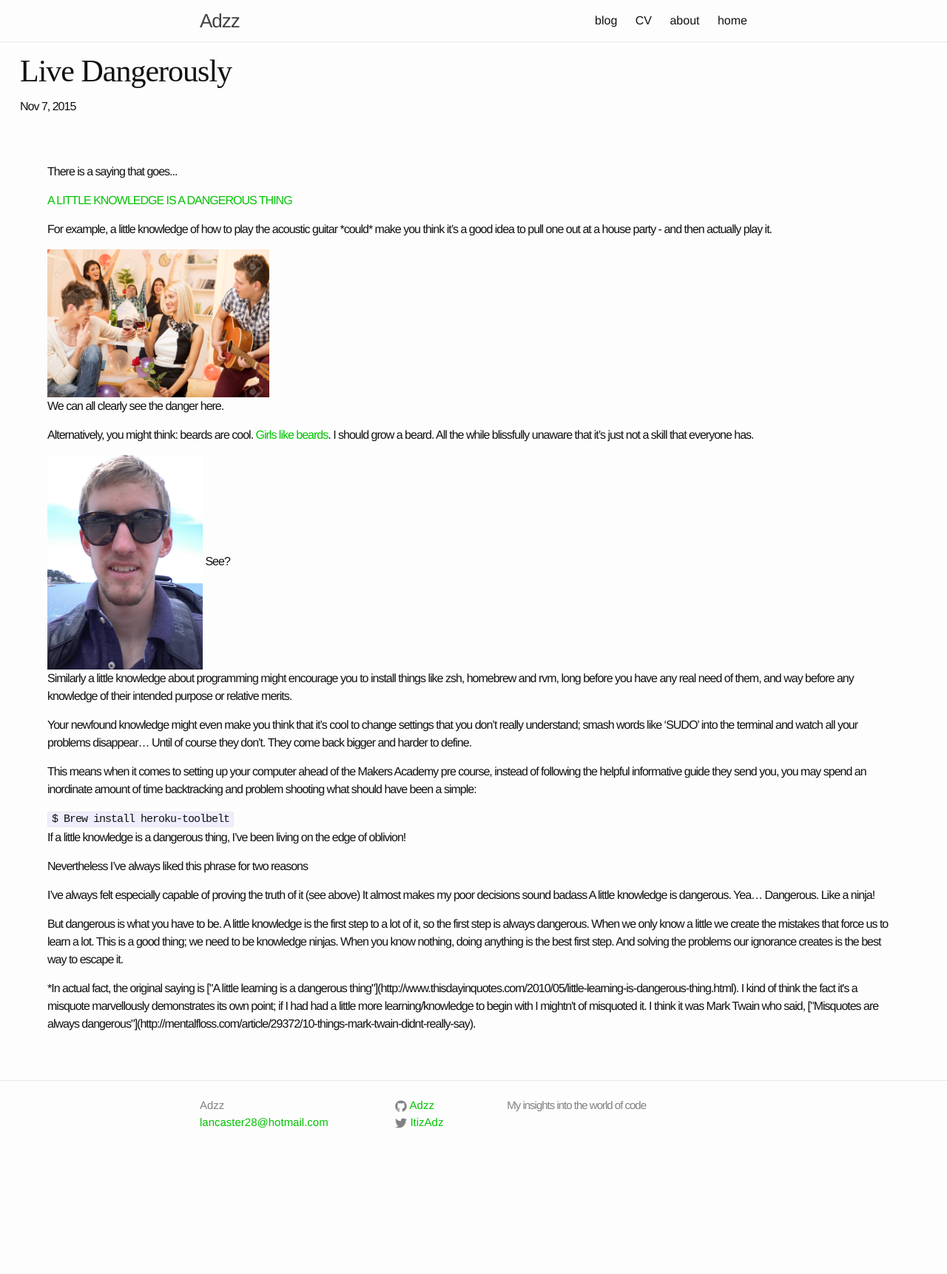
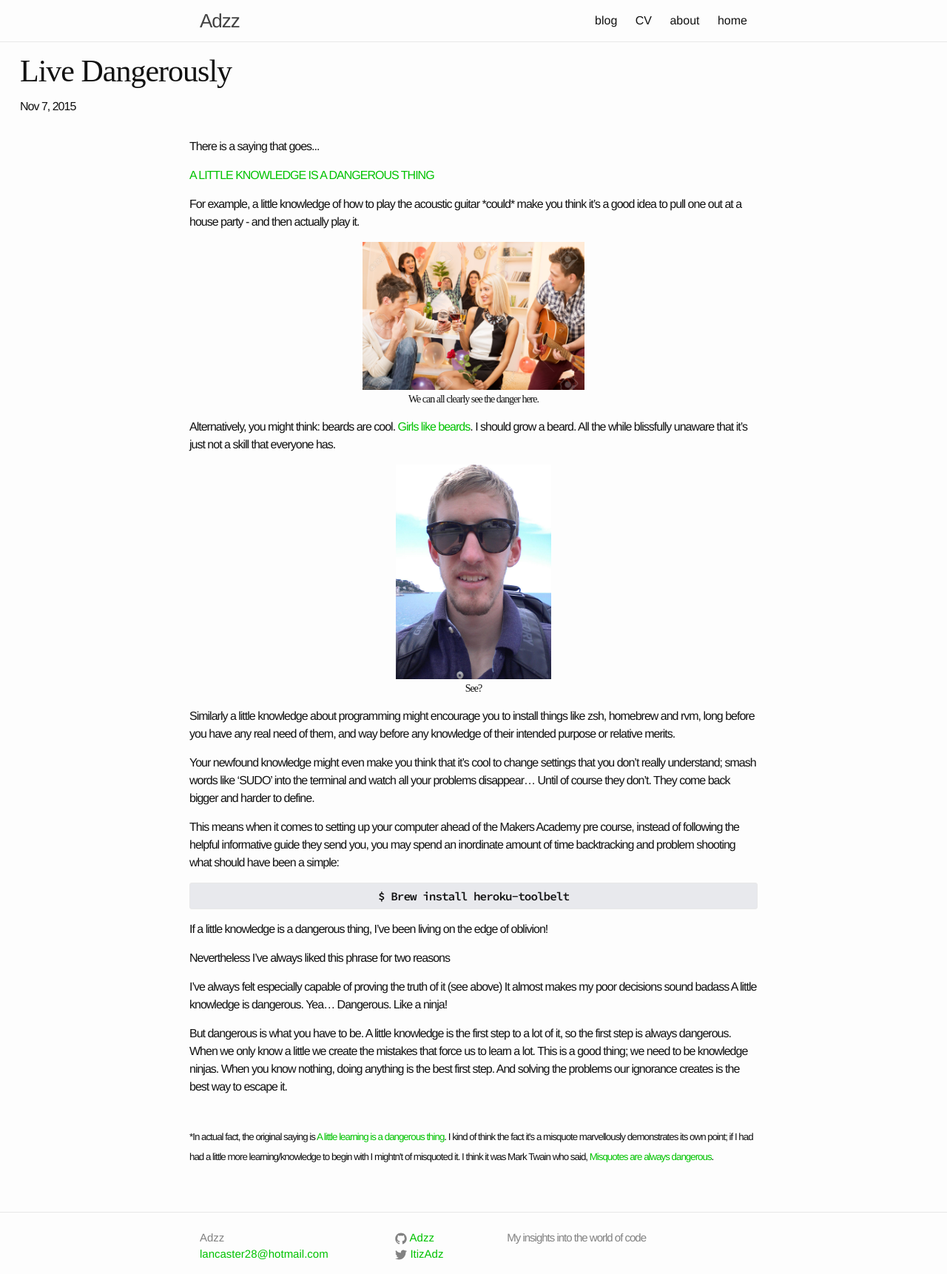
Before and after one commit to Adzz/adzz.github.io, a Jekyll site: the page built from _posts/2015-11-07-live-dangerously.html, in a window 1280 px wide. Shown: the whole page at 74% size. Built offline with Jekyll 4.4.1, drawn with Linux system fonts in a browser that asks for light colours; before the commit the page ends 1543 px from its top, so only the background shows below that.

Commit message:
Fixes first blog post design

```diff
--- a/_includes/head.html
+++ b/_includes/head.html
@@ -5,7 +5,11 @@
 
   <title>{% if page.title %}{{ page.title | escape }}{% else %}{{ site.title | escape }}{% endif %}</title>
   <meta name="description" content="{% if page.excerpt %}{{ page.excerpt | strip_html | strip_newlines | truncate: 160 }}{% else %}{{ site.description }}{% endif %}">
+  <!-- fonts -->
+
   <link href='https://fonts.googleapis.com/css?family=Press+Start+2P' rel='stylesheet' type='text/css'>
+  <link href='https://fonts.googleapis.com/css?family=Source+Code+Pro:600' rel='stylesheet' type='text/css'>
+
   <link rel="stylesheet" href="{{ "/css/main.css" | prepend: site.baseurl }}">
   <link rel="canonical" href="{{ page.url | replace:'index.html','' | prepend: site.baseurl | prepend: site.url }}">
   <link rel="alternate" type="application/rss+xml" title="{{ site.title }}" href="{{ "/feed.xml" | prepend: site.baseurl | prepend: site.url }}">
--- a/_posts/2015-11-07-live-dangerously.html
+++ b/_posts/2015-11-07-live-dangerously.html
@@ -9,17 +9,17 @@ category: makers
 <p><a href="https://en.wikipedia.org/wiki/An_Essay_on_Criticism">A LITTLE KNOWLEDGE IS A DANGEROUS THING</a></p>
 
 <p>For example, a little knowledge of how to play the acoustic guitar *could* make you think it’s a good idea to pull one out at a house party - and then actually play it.</p>
-
-<img src="{{site.baseurl}}/assets/images/blog-images/party.jpg" alt="house party pic" height="200" width="300">
-
-
-<p>We can all clearly see the danger here.</p>
+<figure>
+  <img src="{{site.baseurl}}/assets/images/blog-images/party.jpg" alt="house party pic" height="200" width="300">
+  <figcaption>We can all clearly see the danger here.</figcaption>
+</figure>
 
 <p>Alternatively, you might think: beards are cool. <a href="http://www.buzzfeed.com/javiermoreno/29-beard-and-man-bun-combinations-that-will-awaken-your-inne#.ccdrWxq8m">Girls like beards</a>. I should grow a beard. All the while blissfully unaware that it’s just not a skill that everyone has.</p>
 
-<img src="{{site.baseurl}}/assets/images/blog-images/beard.jpg" alt="bad beard picture" height="290" width="210">
-
-See?
+<figure>
+  <img src="{{site.baseurl}}/assets/images/blog-images/beard.jpg" alt="bad beard picture" height="290" width="210">
+  <figcaption>See?</figcaption>
+</figure>
 
 <p>Similarly a little knowledge about programming might encourage you to install things like zsh, homebrew and rvm, long before you have any real need of them, and way before any knowledge of their intended purpose or relative merits.</p>
 
@@ -27,9 +27,7 @@ See?
 
 <p>This means when it comes to setting up your computer ahead of the Makers Academy pre course, instead of following the helpful informative guide they send you, you may spend an inordinate amount of time backtracking and problem shooting what should have been a simple:</p>
 
-<code>
-$ Brew install heroku-toolbelt
-</code>
+<pre><code>$ Brew install heroku-toolbelt</code></pre>
 
 <p>If a little knowledge is a dangerous thing, I’ve been living on the edge of oblivion!</p>
 
@@ -40,8 +38,5 @@ It almost makes my poor decisions sound badass
 A little knowledge is dangerous. Yea… Dangerous. Like a ninja!</p>
 
 <p>But dangerous is what you have to be. A little knowledge is the first step to a lot of it, so the first step is always dangerous. When we only know a little we create the mistakes that force us to learn a lot. This is a good thing; we need to be knowledge ninjas. When you know nothing, doing anything is the best first step. And solving the problems our ignorance creates is the best way to escape it.</p>
-
-
-
-
-*In actual fact, the original saying is ["A little learning is a dangerous thing"](http://www.thisdayinquotes.com/2010/05/little-learning-is-dangerous-thing.html). I kind of think the fact it's a misquote marvellously demonstrates its own point; if I had had a little more learning/knowledge to begin with I mightn't of misquoted it. I think it was Mark Twain who said, ["Misquotes are always dangerous"](http://mentalfloss.com/article/29372/10-things-mark-twain-didnt-really-say).
+<br>
+<sub>*In actual fact, the original saying is <a href="http://www.thisdayinquotes.com/2010/05/little-learning-is-dangerous-thing.html">A little learning is a dangerous thing</a>. I kind of think the fact it's a misquote marvellously demonstrates its own point; if I had had a little more learning/knowledge to begin with I mightn't of misquoted it. I think it was Mark Twain who said, <a href="http://mentalfloss.com/article/29372/10-things-mark-twain-didnt-really-say">Misquotes are always dangerous</a>.</sub>
--- a/_sass/_base.scss
+++ b/_sass/_base.scss
@@ -39,35 +39,31 @@ body {
  * Set `margin-bottom` to maintain vertical rhythm
  */
 h1, h2, h3, h4, h5, h6,
-p, blockquote, pre,
+p, blockquote, pre, code,
 ul, ol, dl, figure,
 %vertical-rhythm {
     margin-bottom: $spacing-unit / 2;
 }
 
 
-
-/**
- * Images
- */
-img {
-    max-width: 100%;
-    vertical-align: middle;
-}
-
-
-
 /**
  * Figures
  */
+
+figure {
+  display: block;
+}
+
 figure > img {
     display: block;
 }
 
 figcaption {
     font-size: $small-font-size;
+    font-family: $caption-font;
+    text-align: center;
+    margin-top: 2px;
 }
-
 
 
 /**
@@ -141,28 +137,19 @@ blockquote {
  */
 pre,
 code {
-    font-size: 15px;
-    border: 1px solid $grey-color-light;
-    border-radius: 3px;
-    background-color: #eef;
-}
+    text-align: center;
+    font-size: $base-font-size;
+  }
 
 code {
-    padding: 1px 5px;
+  padding:5px;
+  font-family: $code-font;
+  height: fit-content;
+  max-width: 66vw;
+  background-color: $code-bg-color;
+  border: 1px solid $grey-color-light;
+  border-radius: 3px;
 }
-
-pre {
-    padding: 8px 12px;
-    overflow-x: auto;
-
-    > code {
-        border: 0;
-        padding-right: 0;
-        padding-left: 0;
-    }
-}
-
-
 
 /**
  * Wrapper
--- a/_sass/_variables.scss
+++ b/_sass/_variables.scss
@@ -15,6 +15,8 @@ $font-url--google : 'https://fonts.googleapis.com/css?family=Press+Start+2P';
 $base-font-family : "Letter Gothic Std", "Helvetica Neue", Helvetica, Arial, sans-serif;
 $typing-font      : "Press Start 2P";
 $heading-font     : "Futura";
+$code-font        :  "Source Code Pro";
+$caption-font      : $heading-font;
 
 //Color Palette
 
@@ -39,6 +41,7 @@ $link-color-hover   : $green-iterm--light;
 // Background
 $background-color   : $white;
 $highlighted-text-bg-color: $green-iterm--dark;
+$code-bg-color      : #E8E9ED;
 
 // Width of the content area
 $content-width:    800px;
--- a/_sass/partials/_posts.scss
+++ b/_sass/partials/_posts.scss
@@ -21,7 +21,8 @@
 .post-content {
     margin-bottom: $spacing-unit;
     letter-spacing: $letter-spacing--close;
-    margin: 5%;
+    margin: 1% 20% 5% 20%;
+    max-width: 75vw;
 
   .highlighted {
 
@@ -38,14 +39,11 @@
     background: rgba($green-iterm--dark, 0.3);
  }
 
-  img {
+  img, code {
+    display: block;
     margin: 0 auto;
   }
 
-  code {
-    max-width:95vw;
-    margin-right:auto;
-  }
 
     h2 {
         font-size: 32px;
```
